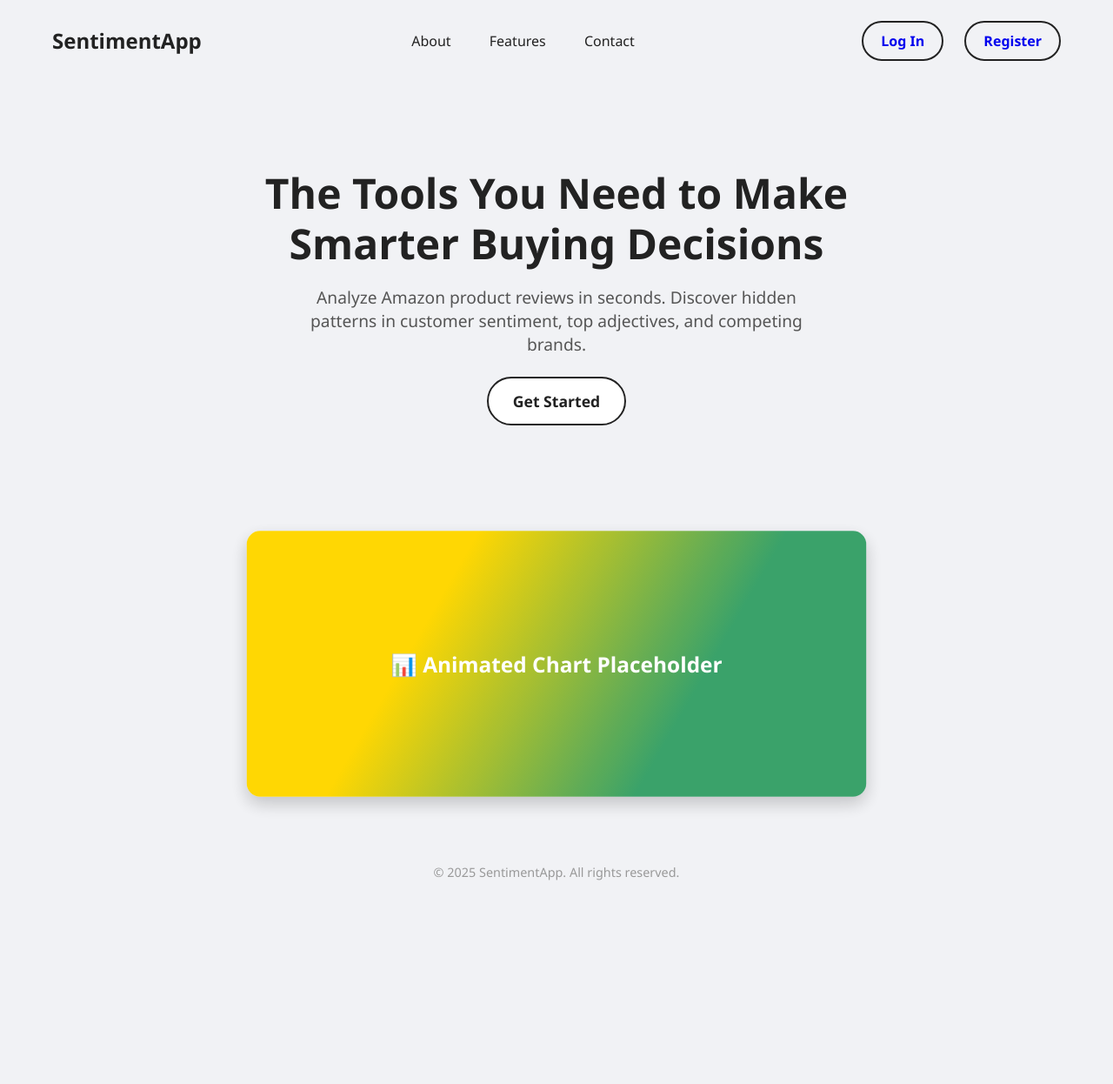
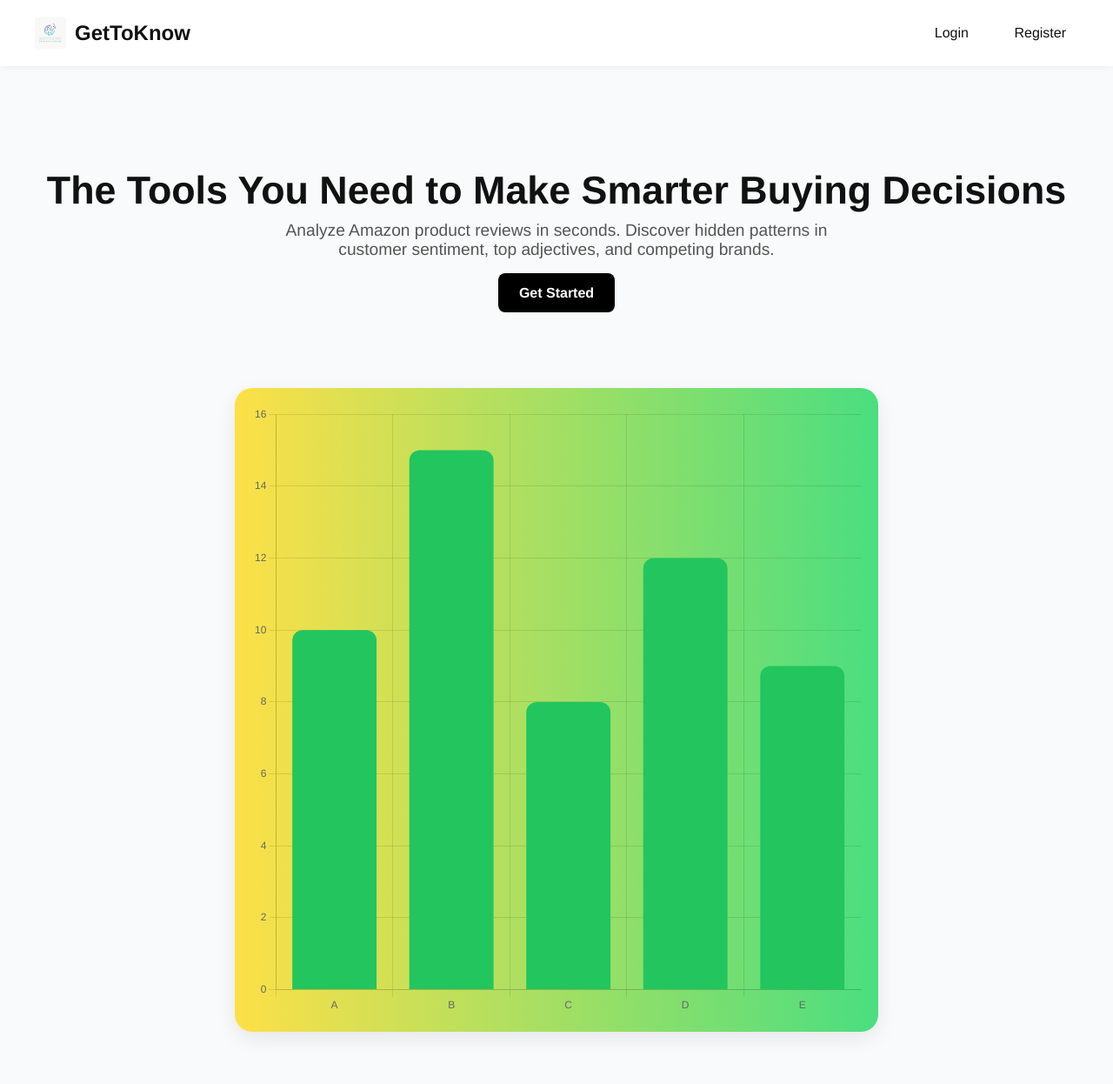
Before and after one commit to kseniia-pskn/sentiment-analysis-app, a Flask app: page / in a window 1280 px wide. Shown: the whole page at 87% size. Before the commit the page ends 1012 px from the top, so only its background shows below. Run offline with Flask 3, Linux system fonts and the light colour scheme.

Commit message:
Add files via upload

```diff
--- a/applied_project/app/templates/index.html
+++ b/applied_project/app/templates/index.html
@@ -2,151 +2,155 @@
 <html lang="en">
 <head>
     <meta charset="UTF-8">
-    <title>Sentiment Analyzer | Home</title>
+    <title>GetToKnow | Smart Insights for Amazon Products</title>
     <meta name="viewport" content="width=device-width, initial-scale=1.0">
+    <script src="https://cdn.jsdelivr.net/npm/chart.js"></script>
     <style>
-        /* Reset & Layout */
-        * {
-            box-sizing: border-box;
+        body {
             margin: 0;
-            padding: 0;
-        }
-
-        body {
-            font-family: 'Segoe UI', sans-serif;
-            background-color: #f1f2f5;
-            color: #222;
+            font-family: 'Helvetica Neue', sans-serif;
+            background-color: #f9fafb;
+            color: #111;
         }
 
         header {
             display: flex;
             justify-content: space-between;
             align-items: center;
-            padding: 30px 60px;
-            background-color: #f1f2f5;
+            padding: 20px 40px;
+            background-color: white;
+            box-shadow: 0 2px 8px rgba(0, 0, 0, 0.05);
         }
 
-        header .logo {
-            font-weight: 700;
+        .logo {
+            display: flex;
+            align-items: center;
             font-size: 1.5em;
+            font-weight: bold;
+        }
+
+        .logo img {
+            height: 36px;
+            margin-right: 10px;
         }
 
         nav a {
-            margin: 0 20px;
+            margin-left: 20px;
             text-decoration: none;
-            color: #222;
+            color: #111;
             font-weight: 500;
+            padding: 8px 14px;
+            border-radius: 6px;
+            transition: background-color 0.2s;
         }
 
-        .auth-buttons a {
-            text-decoration: none;
-            margin-left: 20px;
-            padding: 10px 20px;
-            border: 2px solid #222;
-            border-radius: 30px;
-            font-weight: 600;
-            transition: all 0.2s ease;
-        }
-
-        .auth-buttons a:hover {
-            background-color: #222;
-            color: #fff;
+        nav a:hover {
+            background-color: #f0f0f0;
         }
 
         .hero {
             text-align: center;
-            padding: 100px 20px 60px;
+            padding: 80px 20px 40px;
         }
 
         .hero h1 {
-            font-size: 3em;
-            line-height: 1.2;
-            max-width: 800px;
-            margin: 0 auto 20px;
+            font-size: 2.8em;
+            margin-bottom: 10px;
         }
 
         .hero p {
             font-size: 1.2em;
             color: #555;
-            max-width: 600px;
-            margin: 0 auto 40px;
+            max-width: 700px;
+            margin: 0 auto;
         }
 
-        .hero .cta-button {
-            font-size: 1.1em;
-            padding: 14px 28px;
-            background-color: white;
-            border: 2px solid #222;
-            border-radius: 30px;
-            font-weight: bold;
-            text-decoration: none;
-            color: #222;
-            transition: all 0.2s ease;
+        .cta {
+            margin-top: 30px;
         }
 
-        .hero .cta-button:hover {
-            background-color: #222;
+        .cta a {
+            background-color: black;
             color: white;
+            padding: 14px 24px;
+            border-radius: 8px;
+            text-decoration: none;
+            font-weight: bold;
         }
 
-        .chart-placeholder {
-            margin: 80px auto 40px;
-            max-width: 700px;
-            background: linear-gradient(120deg, #ffd700 30%, #38a169 70%);
-            height: 300px;
-            border-radius: 15px;
-            box-shadow: 0 8px 20px rgba(0, 0, 0, 0.2);
-            display: flex;
-            align-items: center;
-            justify-content: center;
-            color: white;
-            font-size: 1.5em;
-            font-weight: bold;
-            animation: pulse 2s infinite;
+        .cta a:hover {
+            background-color: #333;
         }
 
-        @keyframes pulse {
-            0% { opacity: 0.9; transform: scale(1); }
-            50% { opacity: 1; transform: scale(1.02); }
-            100% { opacity: 0.9; transform: scale(1); }
-        }
-
-        footer {
-            text-align: center;
-            padding: 40px 20px;
-            color: #999;
-            font-size: 0.9em;
+        .chart-container {
+            max-width: 700px;
+            margin: 60px auto;
+            padding: 20px;
+            background: linear-gradient(to right, #fde047, #4ade80);
+            border-radius: 20px;
+            box-shadow: 0 8px 24px rgba(0, 0, 0, 0.08);
         }
     </style>
 </head>
 <body>
 
 <header>
-        <div class="logo">SentimentApp</div>
+    <div class="logo">
+        <img src="{{ url_for('static', filename='images/logo.png') }}" alt="GetToKnow Logo">
+        GetToKnow
+    </div>
     <nav>
-            <a href="#">About</a>
-            <a href="#">Features</a>
-            <a href="#">Contact</a>
+        <a href="/auth/login">Login</a>
+        <a href="/auth/signup">Register</a>
     </nav>
-        <div class="auth-buttons">
-            <a href="/auth/login">Log In</a>
-            <a href="/auth/signup">Register</a>
-        </div>
 </header>
 
 <section class="hero">
     <h1>The Tools You Need to Make Smarter Buying Decisions</h1>
     <p>Analyze Amazon product reviews in seconds. Discover hidden patterns in customer sentiment, top adjectives, and competing brands.</p>
-        <a href="/auth/signup" class="cta-button">Get Started</a>
+    <div class="cta">
+        <a href="/auth/signup">Get Started</a>
+    </div>
 </section>
 
-    <div class="chart-placeholder">
-        📊 Animated Chart Placeholder
-    </div>
+<section class="chart-container">
+    <canvas id="animatedChart" height="300"></canvas>
+</section>
 
-    <footer>
-        &copy; 2025 SentimentApp. All rights reserved.
-    </footer>
+<script>
+    const ctx = document.getElementById('animatedChart').getContext('2d');
+    const barChart = new Chart(ctx, {
+        type: 'bar',
+        data: {
+            labels: ['A', 'B', 'C', 'D', 'E'],
+            datasets: [{
+                label: 'Engagement',
+                data: [10, 15, 8, 12, 9],
+                backgroundColor: '#22c55e',
+                borderRadius: 12
+            }]
+        },
+        options: {
+            animation: {
+                duration: 1000
+            },
+            scales: {
+                y: {
+                    beginAtZero: true
+                }
+            },
+            plugins: {
+                legend: { display: false }
+            }
+        }
+    });
+
+    // Animate bars every 2 seconds
+    setInterval(() => {
+        barChart.data.datasets[0].data = barChart.data.datasets[0].data.map(() => Math.floor(Math.random() * 20) + 1);
+        barChart.update();
+    }, 2000);
+</script>
 
 </body>
 </html>
```
Lines whose indentation alone changed are shown as unchanged.
